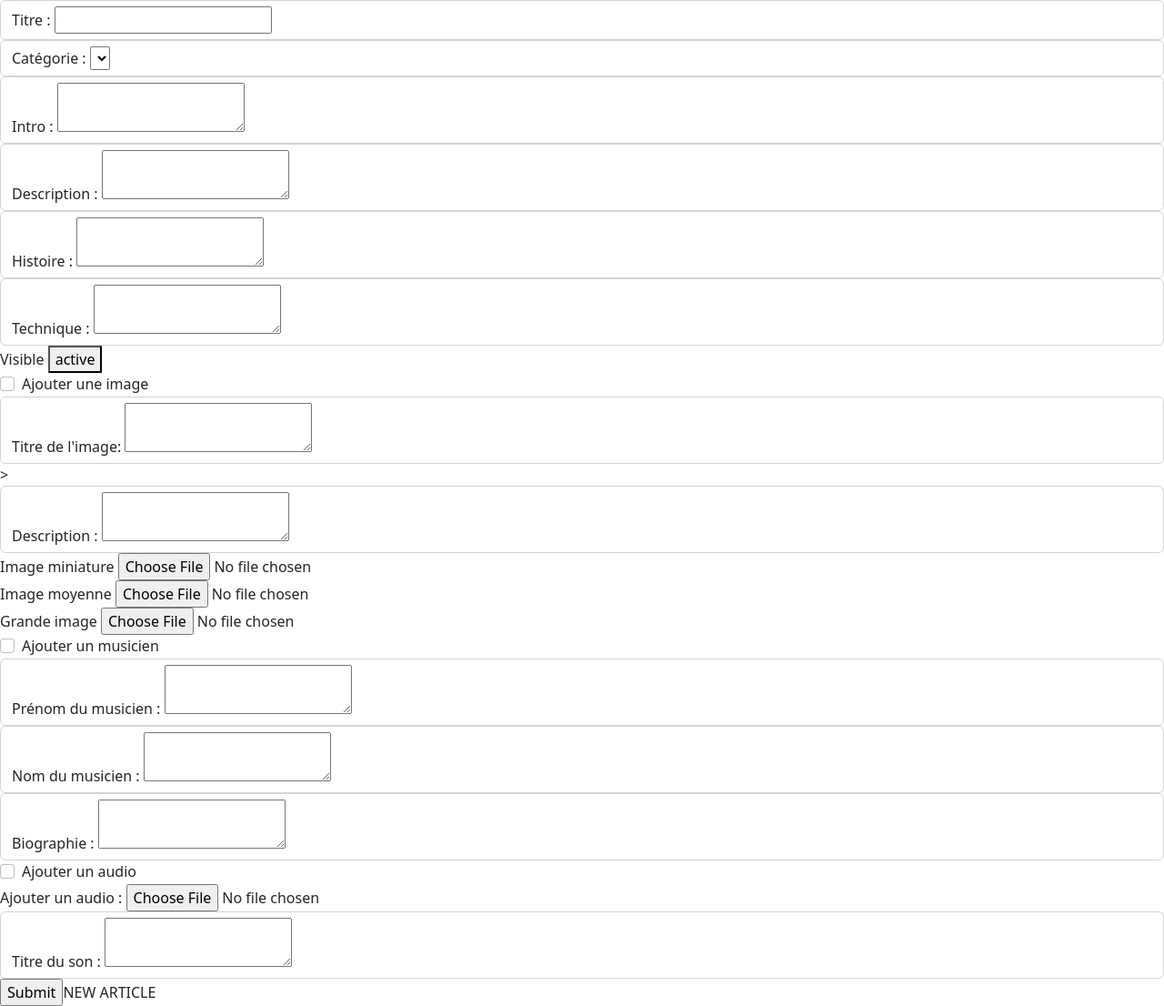
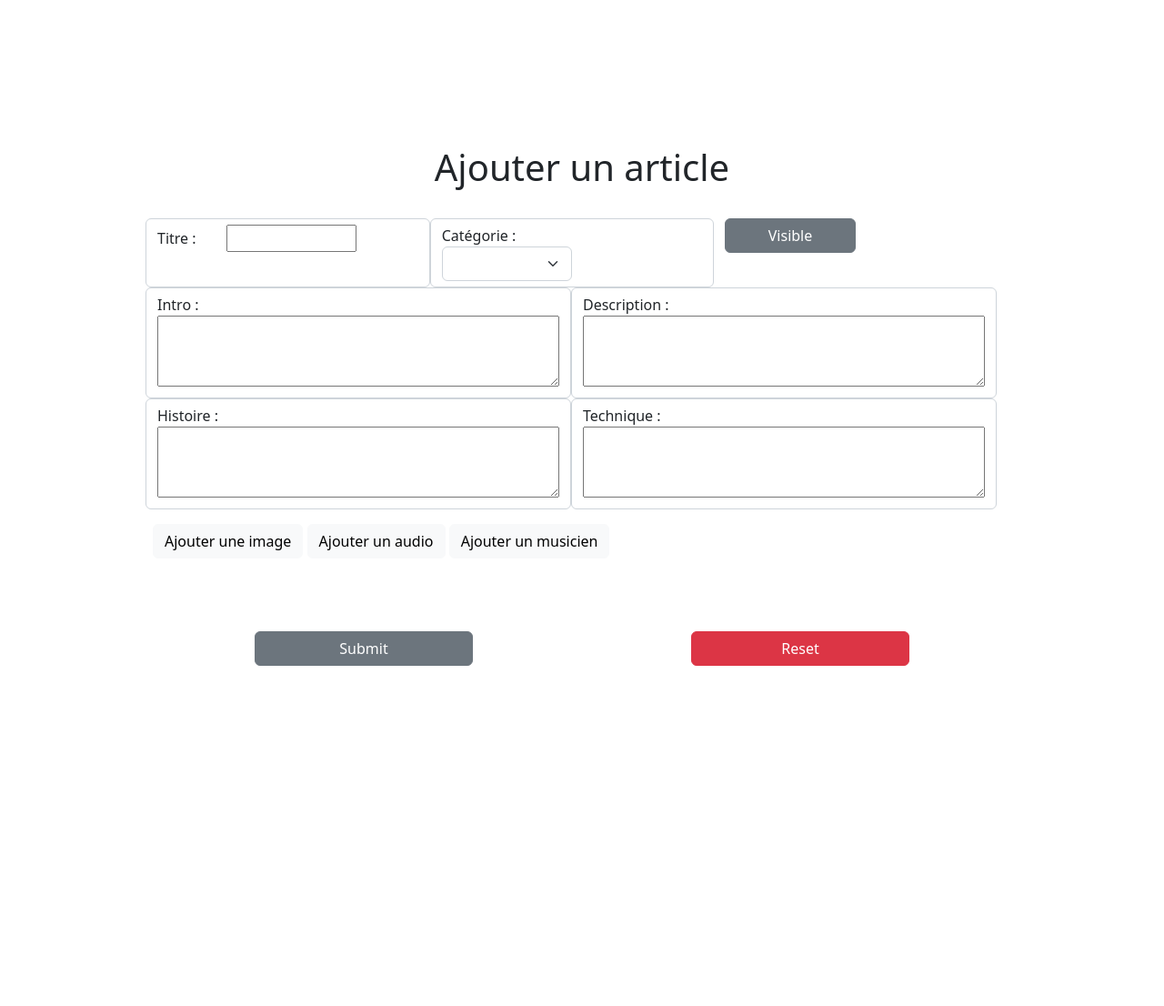
Before and after one commit to padassy/Instrument-a-cordes, a PHP site: page /privateView/add.php in a window 1280 px wide. Shown: the whole page at 91% size. After the commit the page ends 732 px from the top, so only its background shows below. Run offline with PHP 8.4, Linux system fonts and the light colour scheme; lists and menus that the app fills with data are empty.

Commit message:
ajout admin bootstrap

```diff
--- a/controller/privateController.php
+++ b/controller/privateController.php
@@ -4,7 +4,7 @@ if (isset($_GET['p'])) {
     switch ($_GET['p']) {
         case "add":
             $category = fetchCategory($dbConnect);
-            var_dump($category);
+            #var_dump($category);
             require_once "../privateView/add.php";
         break;
     }
--- a/privateView/add.php
+++ b/privateView/add.php
@@ -16,20 +16,20 @@
 </head>
 
 <body>
+    <div class="vh-100 vw-100 d-flex justify-content-center align-items-center flex-column">
+        <h1 class="mb-5">Ajouter un article</h1>
+        <form action="" class="article row g-3 h-50 w-75 " id="formAddInstrument" method="POST" width="" >
+            <div class="row">
+                <div class="form-group form-control col">
+                    <label for="titre" class="w-25">Titre :</label>
+                    <input type="text" class="w-50 " aria-describedby="" name="titre">
+
+                </div>
 
 
-    <form action="" class="article" id="formAddInstrument" method="POST">
-
-            <div class="form-group form-control">
-                <label for="titre" class="">Titre :</label>
-                <input type="text" class="" aria-describedby="" name="titre">
-
-            </div>
-        </div>
-        <div class="col">
-            <div class="form-group form-control">
-                <label for="category">Catégorie :</label>
-                <select name="category" id="category" value="">
+                <div class="form-group form-control col ">
+                <label for="category" class="">Catégorie :</label>
+                    <select name="category" class=" w-50 form-select" id="category" value="" >
                         <?php
                         if(isset($category)):
                             foreach($category as $item):
@@ -39,124 +39,153 @@
                         <?php
                             endforeach;
                         endif;
+                        var_dump($_POST);
 
                         ?>
+
                     </select>
                 </div>
 
 
-            <div class="form-group form-control">
-                <label for="intro" class="">Intro :</label>
-                <textarea type="text" class="" aria-describedby="" name="intro"></textarea>
+                <div class="form-group col">
+                    <div class="">
+                        <input type="checkbox" class="btn-check w-25 mx-auto" id="btn-check-2-outlined" checked autocomplete="off" value="1">
+                        <label class="btn btn-outline-secondary w-50 " for="btn-check-2-outlined">Visible</label><br>
+
+                    </div>
+                </div>
+            </div>
+            <div class="row">
+                <div class="form-group form-control col">
+                    <label for="intro" class="w-25">Intro :</label>
+                    <textarea type="text" class=" w-100" aria-describedby="" name="intro" rows="3"></textarea>
                 </div>
 
-            <div class="form-group form-control">
-                <label for="description" class="">Description :</label>
-                <textarea type="text" class="" aria-describedby="" name="description"></textarea>
+                <div class="form-group form-control col">
+                    <label for="description" class="w-25">Description :</label>
+                    <textarea type="text" class=" w-100" aria-describedby="" name="description" rows="3"></textarea>
+                </div>
+            </div>
+            <div class="row">
+                <div class="form-group form-control col">
+                    <label for="history" class="w-25">Histoire :</label>
+                    <textarea type="text" class=" w-100" aria-describedby="" name="history" rows="3"></textarea>
                 </div>
 
-            <div class="form-group form-control">
-                <label for="history" class="">Histoire :</label>
-                <textarea type="text" class="" aria-describedby="" name="history"></textarea>
+                <div class="form-group form-control col">
+                    <label for="technics" class="w-25">Technique :</label>
+                    <textarea type="text" class=" w-100" aria-describedby="" name="technics" rows="3"></textarea>
                 </div>
 
-            <div class="form-group form-control">
-                <label for="technics" class="">Technique :</label>
-                <textarea type="text" class="" aria-describedby="" name="technics"></textarea>
-            </div>
-
-    <div class="form-group">
-        <label for="actif" class="labelActif">Visible </label>
-        <button type="submit" class="btn-active">active</button>
-    </div>
-    <div class="form-check">
-        <input class="form-check-input" type="checkbox" id="gridCheck1">
-        <label class="form-check-label" for="gridCheck1">
-            Ajouter une image
-        </label>
-    </div>
-
-            <div class="form-group form-control">
-                <label for="titleImage" class="">Titre de l'image:</label>
-                <textarea type="text" class="" aria-describedby="" name="titleImage"></textarea>
-            </div>
-      >
-            <div class="form-group form-control">
-                <label for="descriptionImage" class="">Description :</label>
-                <textarea type="text" class="" aria-describedby="" name="descriptionImage"></textarea>
             </div>
 
 
-            <div class="custom-file">
-                <label class="custom-file-label" for="customFile">Image miniature</label>
+
+            <p>
+            <button class="btn btn-light" type="button" data-bs-toggle="collapse" data-bs-target="#collapsePicture" aria-expanded="false" aria-controls="collapsePicture">
+                Ajouter une image
+            </button>
+
+            <button class="btn btn-light" type="button" data-bs-toggle="collapse" data-bs-target="#collapseSound" aria-expanded="false" aria-controls="collapseSound">
+                Ajouter un audio
+            </button>
+
+            <button class="btn btn-light" type="button" data-bs-toggle="collapse" data-bs-target="#collapseMusician" aria-expanded="false" aria-controls="collapseMusician">
+                Ajouter un musicien
+            </button>
+            </p>
+
+            <div style="">
+                <div class="collapse collapse-vertical" id="collapsePicture">
+                    <div class="card card-body" style="width: 100%;">
+                        <div class="row">
+                            <div class="form-group form-control col">
+                                <label for="titleImage" class="w-25">Titre de l'image:</label>
+                                <input type="text" class="" aria-describedby="" name="titleImage"></input>
+                            </div>
+
+                            <div class="form-group form-control col">
+                                <label for="descriptionImage w-25" class="">Description :</label>
+                                <textarea type="text" class="" aria-describedby="" name="descriptionImage" rows="3"></textarea>
+                            </div>
+                        </div>
+                        <div class="row">
+                            <div class="custom-file col">
+                                <label class="custom-file-label w-25" for="customFile">Image miniature</label>
                                 <input type="file" class="custom-file-input" id="customFile" lang="fr">
 
                             </div>
 
 
-            <div class="custom-file">
-                <label class="custom-file-label" for="customFile2">Image moyenne</label>
+                            <div class="custom-file col">
+                                <label class="custom-file-label w-25" for="customFile2">Image moyenne</label>
                                 <input type="file" class="custom-file-input" id="customFile2" lang="fr">
 
                             </div>
 
-            <div class="custom-file">
-                <label class="custom-file-label" for="customFile3">Grande image</label>
+                            <div class="custom-file col">
+                                <label class="custom-file-label w-25" for="customFile3">Grande image</label>
                                 <input type="file" class="custom-file-input" id="customFile3" lang="fr">
 
                             </div>
                         </div>
                     </div>
-    <div class="form-check">
-        <input class="form-check-input" type="checkbox" id="gridCheck2">
-        <label class="form-check-label" for="gridCheck2">
-            Ajouter un musicien
-        </label>
+                </div>
             </div>
 
-            <div class="form-group form-control">
-                <label for="firstnameMuscian" class="">Prénom du musicien :</label>
-                <textarea type="text" class="" aria-describedby="" name="firstnameMuscian"></textarea>
+            <div style="">
+                <div class="collapse collapse-vertical" id="collapseMusician">
+                    <div class="card card-body" style="width: 100%;">
+                        <div class="row">
+                            <div class="form-group form-control col">
+                                <label for="firstnameMuscian" class="w-25">Prénom du musicien :</label>
+                                <input type="text" class="" aria-describedby="" name="firstnameMuscian"></input>
                             </div>
 
-            <div class="form-group form-control">
-                <label for="lastnameMusician" class="">Nom du musicien :</label>
-                <textarea type="text" class="" aria-describedby="" name="lastnameMusician"></textarea>
+                            <div class="form-group form-control col">
+                                <label for="lastnameMusician" class="w-25">Nom du musicien :</label>
+                                <input type="text" class="" aria-describedby="" name="lastnameMusician"></input>
+                            </div>
+                        </div>
+                        <div class="row">
+                            <div class="form-group form-control col">
+                                <label for="descriptionImage" class="w-25">Biographie :</label>
+                                <textarea type="text" class="" aria-describedby="" name="descriptionImage"></textarea>
+                            </div>
+                        </div>
+                    </div>
+                </div>
             </div>
 
 
-        <div class="form-group form-control">
-            <label for="descriptionImage" class="">Biographie :</label>
-            <textarea type="text" class="" aria-describedby="" name="descriptionImage"></textarea>
+            <div style="">
+                <div class="collapse collapse-vertical" id="collapseSound">
+                    <div class="card card-body" style="width: 100%;">
+                        <div class="row">
+
+                            <div class="form-group form-control col">
+                                <label for="titleSound" class="">Titre du son :</label>
+                                <input type="text" class="" aria-describedby="" name="titleSound"></input>
                             </div>
-
-
-
-    <div class="form-check">
-        <input class="form-check-input" type="checkbox" id="gridCheck3">
-        <label class="form-check-label" for="gridCheck3">
-            Ajouter un audio
-        </label>
-    </div>
-
-            <div class="custom-file ">
+                            <div class="custom-file  col">
                                 <label class="custom-file-label" for="customFile">Ajouter un audio :</label>
                                 <input type="file" class="custom-file-input" id="customFile" lang="fr">
 
                             </div>
-
-            <div class="form-group form-control">
-                <label for="titleSound" class="">Titre du son :</label>
-                <textarea type="text" class="" aria-describedby="" name="titleSound"></textarea>
+                        </div>
+                    </div>
+                </div>
             </div>
 
-            </div>
+                <input type="submit" class="btn btn-secondary w-25 mx-auto"></input>
+                <input class="btn btn-danger w-25 mx-auto" type="reset" value="Reset">
 
 
-        <input type="submit" class="btn-ajouter">NEW ARTICLE</input>
+
 
 
         </form>
+    </div>
 </body>
 
 </html>
```
Also changed, not shown: privateView/privateView.php (+4 -4 lines). Lines whose indentation alone changed are shown as unchanged.
